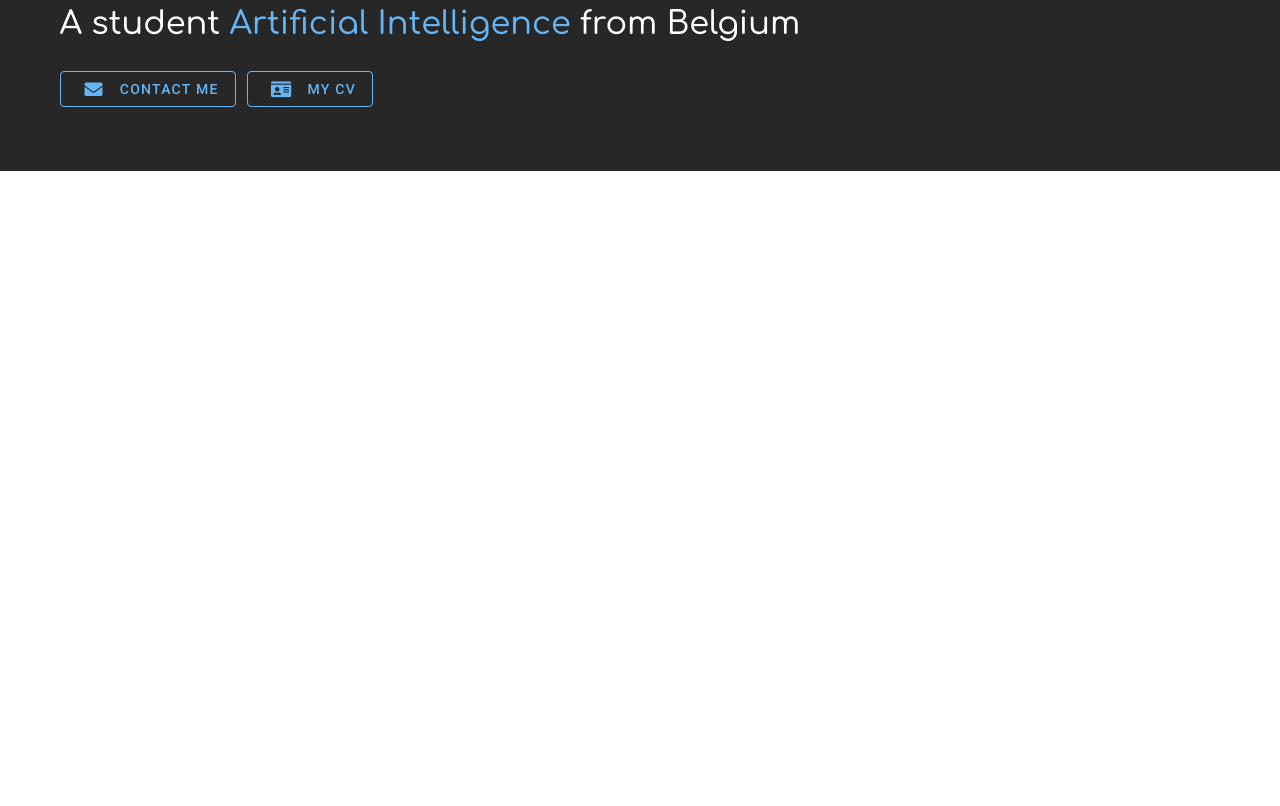
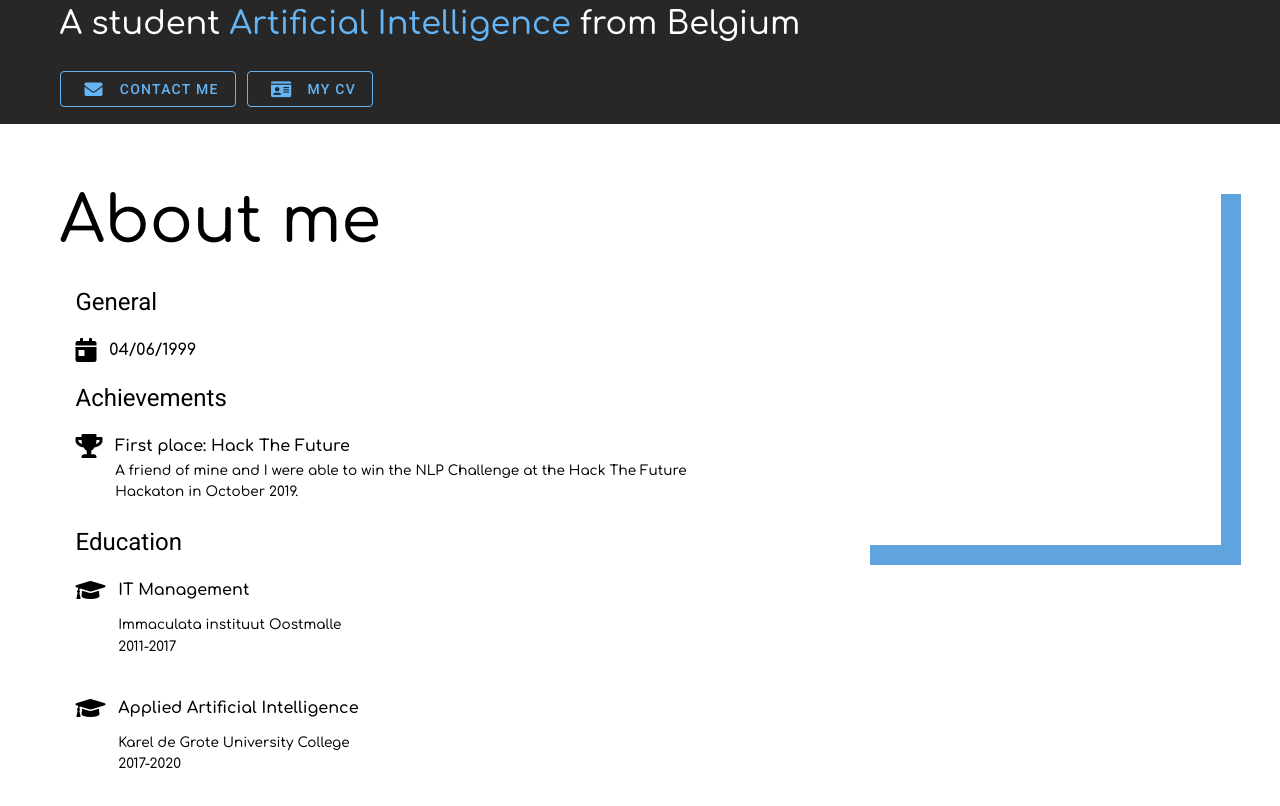
Before and after one commit to RemcoGoy/old-portfolio, a Vue app: page / in a window 1280 px wide. Shown: the part 300-1106 px from the top of the page. Before the commit the page ends 959 px from the top, so only its background shows below. Built offline with nearby package versions, Linux system fonts and the light colour scheme.

Commit message:
Added about section

```diff
--- a/src/App.vue
+++ b/src/App.vue
@@ -1,19 +1,24 @@
 <template>
   <v-app id="inspire">
     <v-app-bar app dark absolute :flat="isFlat">
-      <v-toolbar-title>Portfolio</v-toolbar-title>
+      <v-toolbar-title>
+        <a href="#inspire">Portfolio</a>
+      </v-toolbar-title>
       <v-spacer></v-spacer>
       <v-toolbar-items>
-        <v-btn v-for="item in menu" :key="item.title" :to="item.link" text>
+        <v-btn v-for="item in menu" :key="item.title" @click="scrollMeTo(item.link)" text>
           {{ item.title }}
-          <v-icon right>{{ item.icon }}</v-icon>
+          <v-icon v-if="item.icon !== ''" right>{{ item.icon }}</v-icon>
         </v-btn>
       </v-toolbar-items>
     </v-app-bar>
 
     <v-content>
       <Header />
-      <AboutMe />
+      <div ref="aboutMe">
+        <AboutMe />
+      </div>
+      <div ref="projects"></div>
     </v-content>
   </v-app>
 </template>
@@ -30,12 +35,20 @@ export default {
   props: {
     source: String,
   },
-  data() {
+  data () {
     return {
-      menu: [{ icon: "fa-folder", title: "projects" }],
+      menu: [{ icon: '', title: 'About me', link: 'aboutMe' }, { icon: "fa-folder", title: "projects", link: 'projects' }],
       isFlat: true,
     };
   },
+  methods: {
+    scrollMeTo (refName) {
+      var element = this.$refs[refName];
+      var top = element.offsetTop;
+
+      window.scrollTo(0, top);
+    }
+  }
 };
 </script>
 
@@ -43,4 +56,9 @@ export default {
 header {
   position: fixed !important;
 }
+
+a {
+  text-decoration: none;
+  color: white !important;
+}
 </style>
--- a/src/components/AboutMe.vue
+++ b/src/components/AboutMe.vue
@@ -2,9 +2,61 @@
   <div class="aboutMe">
     <v-container>
       <v-row>
-        <v-col :lg="8"></v-col>
+        <v-col :lg="7">
+          <div class="aboutHeader">About me</div>
+          <v-list class="aboutList">
+            <v-list-item class="aboutItem">
+              <div class="aboutItemHead headline">General</div>
+            </v-list-item>
+            <v-list-item class="aboutItem">
+              <v-icon color="black">fa-calendar-day</v-icon>
+              <div class="aboutItemText">04/06/1999</div>
+            </v-list-item>
+            <v-list-item class="aboutItem">
+              <div class="aboutItemHead headline">Achievements</div>
+            </v-list-item>
+            <v-list-item class="aboutItem">
+              <v-icon color="black">fa-trophy</v-icon>
+              <div class="aboutItemText">First place: Hack The Future</div>
+            </v-list-item>
+            <v-list-item class="aboutItem">
+              <v-icon>fa-trophy</v-icon>
+              <div
+                class="aboutItemText subText"
+              >A friend of mine and I were able to win the NLP Challenge at the Hack The Future Hackaton in October 2019.</div>
+            </v-list-item>
+            <v-list-item class="aboutItem">
+              <div class="aboutItemHead headline">Education</div>
+            </v-list-item>
+            <v-list-item class="aboutItem">
+              <v-icon color="black">fa-graduation-cap</v-icon>
+              <div class="aboutItemText">IT Management</div>
+            </v-list-item>
+            <v-list-item class="aboutItem subItem">
+              <v-icon>fa-graduation-cap</v-icon>
+              <div class="aboutItemText subText">Immaculata instituut Oostmalle</div>
+            </v-list-item>
+            <v-list-item class="aboutItem">
+              <v-icon>fa-graduation-cap</v-icon>
+              <div class="aboutItemText subText">2011-2017</div>
+            </v-list-item>
+            <v-list-item class="aboutItem">
+              <v-icon color="black">fa-graduation-cap</v-icon>
+              <div class="aboutItemText">Applied Artificial Intelligence</div>
+            </v-list-item>
+            <v-list-item class="aboutItem subItem">
+              <v-icon>fa-graduation-cap</v-icon>
+              <div class="aboutItemText subText">Karel de Grote University College</div>
+            </v-list-item>
+            <v-list-item class="aboutItem">
+              <v-icon>fa-graduation-cap</v-icon>
+              <div class="aboutItemText subText">2017-2020</div>
+            </v-list-item>
+          </v-list>
+        </v-col>
+        <v-col :lg="1"></v-col>
         <v-col :lg="4">
-          <v-img src="../assets/profile.jpg" aspect-ratio="1"></v-img>
+          <v-img class="profileImage" src="../assets/profile.jpg" aspect-ratio="1"></v-img>
         </v-col>
       </v-row>
     </v-container>
@@ -18,10 +70,50 @@ export default {
 </script>
 
 <style lang="scss" scoped>
+@import url("https://fonts.googleapis.com/css2?family=Comfortaa:wght@300;500;600&display=swap");
+
 .aboutMe {
-  height: 60%;
+  height: 80vh;
   width: 100%;
   background: white;
-  padding-top: 5%;
+  padding-top: 3%;
+}
+
+.aboutHeader {
+  font-family: "Comfortaa", cursive;
+  color: black;
+  font-size: 4rem;
+}
+
+.profileImage {
+  -webkit-box-shadow: 20px 20px 0px 0px #5fa4de;
+  -moz-box-shadow: 20px 20px 0px 0px #5fa4de;
+  box-shadow: 20px 20px 0px 0px #5fa4de;
+}
+
+.aboutList {
+  background-color: white !important;
+  color: black !important;
+}
+
+.aboutList > .aboutItem.theme--dark.v-list-item {
+  color: black !important;
+}
+
+.aboutItemText {
+  margin-left: 2%;
+  font-family: "Comfortaa", cursive;
+  font-weight: 600;
+  font-size: 1rem;
+}
+
+.subText {
+  font-size: 0.85rem;
+  font-weight: 500;
+  margin-top: -4%;
+}
+
+.subItem {
+  margin-bottom: -4%;
 }
 </style>
--- a/src/components/Header.vue
+++ b/src/components/Header.vue
@@ -1,28 +1,24 @@
 <template>
   <div class="header">
     <v-container>
-      <div class="helloText">hello<span class="dotSpan">.</span></div>
-      <div class="mainText">
-        I'm Remco Goyvaerts
+      <div class="helloText">
+        <span>hello</span>
+        <span class="dotSpan">.</span>
       </div>
+      <div class="mainText">I'm Remco Goyvaerts</div>
       <v-divider></v-divider>
       <div class="subText">
-        A student <span class="dotSpan">Artificial Intelligence</span> from
+        A student
+        <span class="dotSpan">Artificial Intelligence</span> from
         Belgium
       </div>
 
       <div class="btnGroup">
         <v-btn outlined color="blue lighten-2" class="contactBtn">
-          <v-icon left color="blue lighten-2" class="ml-2 mr-4">
-            fa-envelope
-          </v-icon>
-          Contact me
+          <v-icon left color="blue lighten-2" class="ml-2 mr-4">fa-envelope</v-icon>Contact me
         </v-btn>
         <v-btn outlined color="blue lighten-2">
-          <v-icon left color="blue lighten-2" class="ml-2 mr-4">
-            fa-id-card
-          </v-icon>
-          My CV
+          <v-icon left color="blue lighten-2" class="ml-2 mr-4">fa-id-card</v-icon>My CV
         </v-btn>
       </div>
     </v-container>
@@ -40,11 +36,12 @@ export default { name: "Header" };
   font-family: "Comfortaa", cursive;
   font-size: 3.2rem;
   font-weight: 300;
+  margin-right: -2%;
 }
 
 .header {
   padding-top: 3%;
-  height: 50%;
+  height: 45vh;
   width: 100%;
   background: #272727;
 }
```
